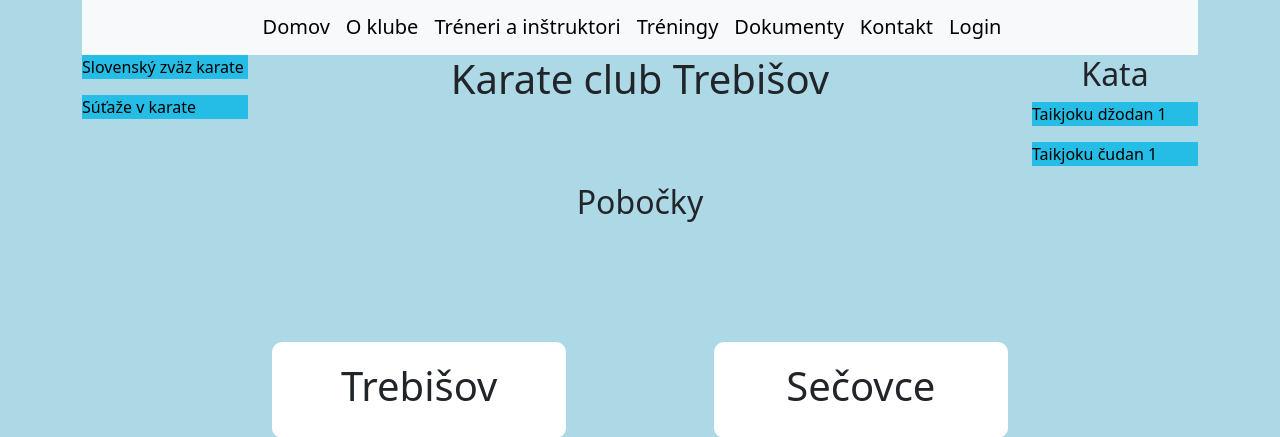
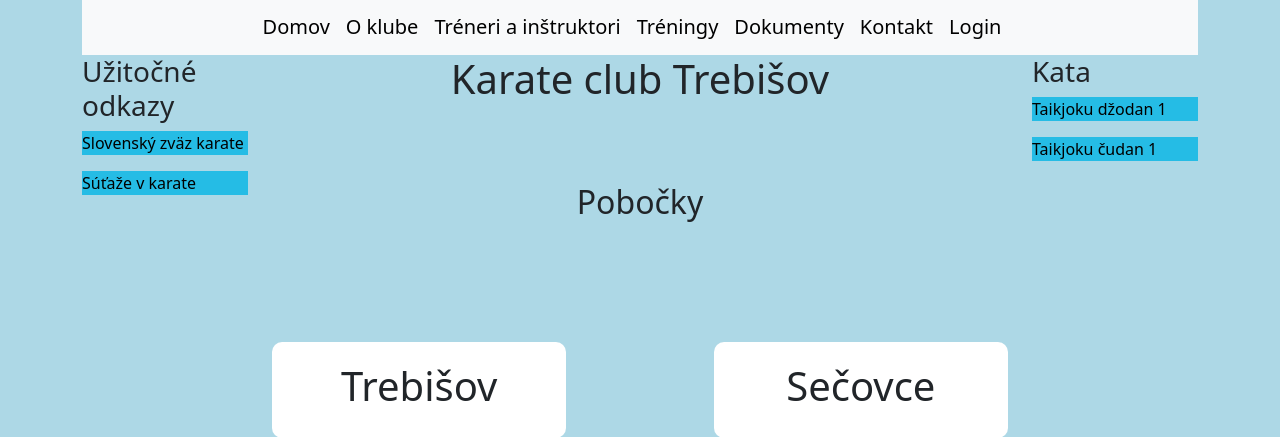
Before and after one commit to jarocomp/karatetv, a Django app: page / in a window 1280 px wide. Shown: the part 130-567 px from the top of the page. Run offline with Django 5.2, Linux system fonts and the light colour scheme.

Commit message:
lista  added

```diff
--- a/karateweb/karatetv/templates/karatetv/base.html
+++ b/karateweb/karatetv/templates/karatetv/base.html
@@ -40,6 +40,7 @@
    <div class ="row">
 
     <div class ="col-sm-2">
+      <h3>Užitočné odkazy</h3>
 
       <div class="odkazy_bg"><a href="https://www.karate.sk/"><p>Slovenský zväz karate</p></a>
 
@@ -70,7 +71,7 @@
    </div>
 
    <div class ="col-sm-2">
-    <h2>Kata</h2>
+    <h3>Kata</h3>
     <div class="odkazy_bg"><a href="https://www.youtube.com/watch?v=19cqhTzDgxo&t=11s/"><p>Taikjoku džodan 1</p></a>
 
     </div>
```
Also changed, not shown: karateweb/static/css/karatetv.css (+2 -5 lines).
